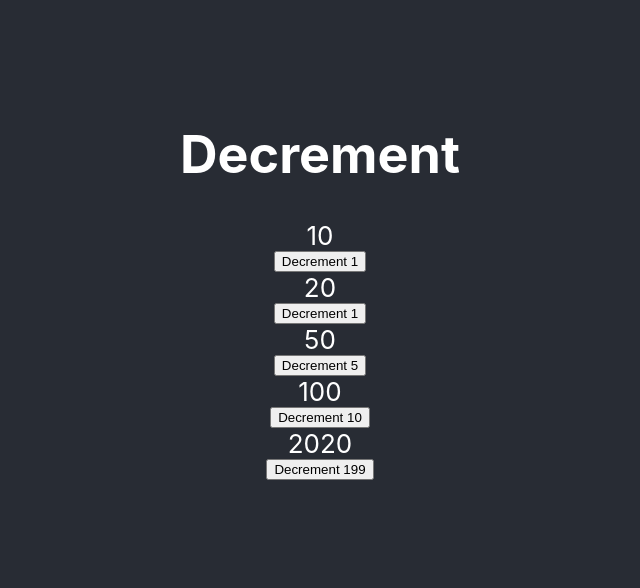
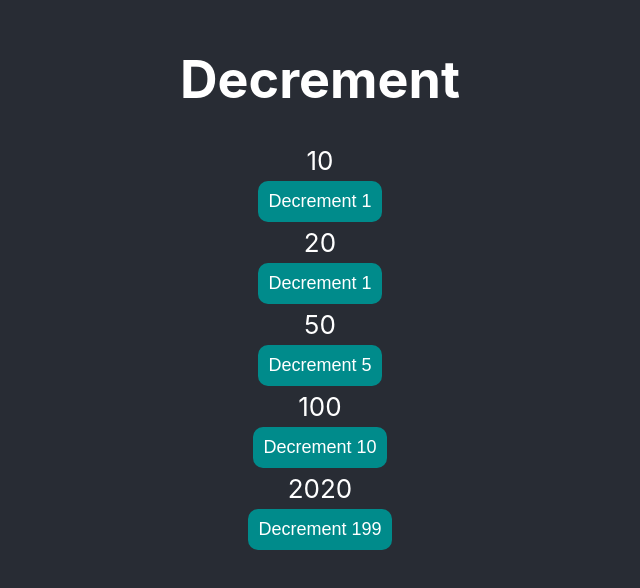
Before and after one commit to CUNY-2X-TTP-2020/react-decrement, a React (Create React App) app: page / in a window 1280 px wide. Shown: the part 116-704 px from the top of the page, without its empty margins (320-960 px from the left). Built offline with nearby package versions, Linux system fonts and the light colour scheme.

Commit message:
Add className and styling to buttons

```diff
--- a/src/App.css
+++ b/src/App.css
@@ -14,3 +14,31 @@
     font-size: calc(10px + 2vmin);
     color: white;
 }
+
+.decrement-button
+{
+    background-color: darkcyan;
+    border: none;
+    border-radius: 10px;
+    color: white;
+    font-size: calc(10px + 1vmin);
+    padding: 10px;
+    margin: 5px;
+}
+
+.decrement-button:hover
+{
+    background-color: lightseagreen;
+}
+
+.decrement-button:active
+{
+    position: relative;
+    top: 2px;
+}
+
+.decrement-button:active,
+.decrement-button:focus
+{
+    outline: none;
+}
--- a/src/components/Decrement.js
+++ b/src/components/Decrement.js
@@ -25,7 +25,9 @@ export default class Decrement extends Component
         return (
             <>
                 {this.state.counter}
-                <button onClick={() => this.handleDecrement(this.state)}>Decrement {this.state.amount}</button>
+                <button className="decrement-button" onClick={() => this.handleDecrement(this.state)}>
+                    Decrement {this.state.amount}
+                </button>
             </>
         );
     }
```
